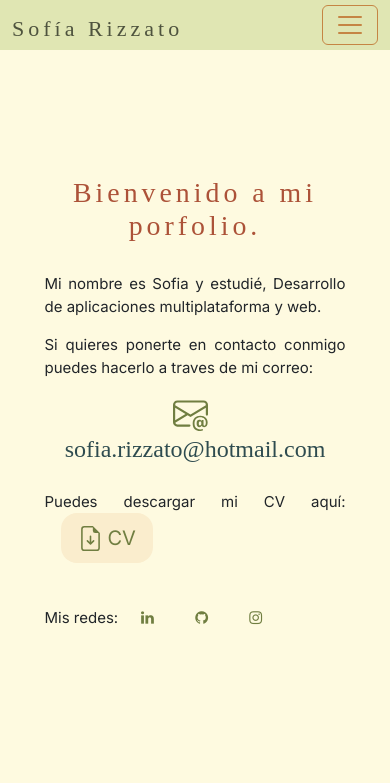
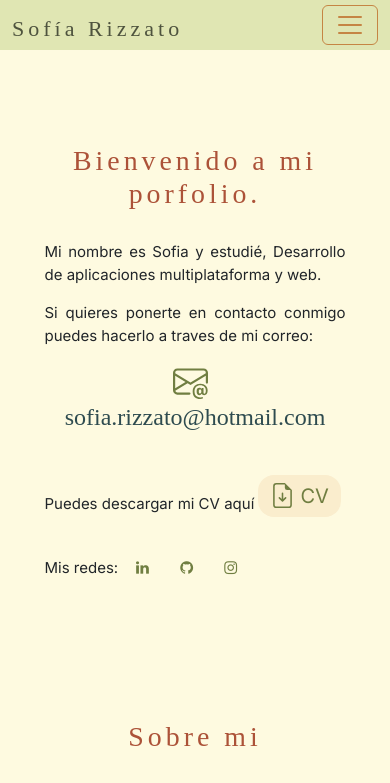
Before and after one commit to SofRiz/Porfolio, a plain HTML site: page index.html in a window 390 px wide. Shown: the top 783 px of the page. Drawn offline with Linux system fonts and the light colour scheme; a web font is replaced by a local one.

Commit message:
cambio margin top section

```diff
--- a/css/estilos.css
+++ b/css/estilos.css
@@ -160,7 +160,7 @@ border-radius: 16px;
 color: #707e41;
 display: inline-block;
 font-size: 20px;
-padding: 10px 17px;
+padding: 6px 12px;
 text-decoration: none;
 cursor: pointer;
 background: #FAEDCD;
@@ -177,7 +177,7 @@ touch-action: manipulation;
 /* Iconos redes sociales */
 section .redes a{
   display: inline-block;
-  padding: 5px 10px;
+  padding: 2px 5px;
   color: #707e41;
 }
 
@@ -301,6 +301,11 @@ section .redes a i{
 /* MEDIA QUERIES */
 /* Dispositivo con un ancho máximo de 960px */
 @media screen and (max-width: 960px) {
+  section{
+    padding-top: 4rem;
+    padding-bottom: 1rem;
+  }
+
   .sofia{
      margin-top: 5rem;
      font-size: 15px;
@@ -311,4 +316,7 @@ section .redes a i{
       font-size: 15px;
       margin-top: 2rem;
     }
+
+
+
 }
--- a/index.html
+++ b/index.html
@@ -160,17 +160,17 @@
                 <br/>
                 <br/>
 
-                <p>Puedes descargar mi CV aquí:
-                  <button class="btn-dl ms-3" aria-label="Descargar CV">
+                <p>Puedes descargar mi CV aquí
+                 <button class="btn-dl ms-md-3 mt-3" aria-label="Descargar CV">
                       <a href="Currículum Vitae CV.pdf" download="Currículum Vitae Sofia Rizzato.pdf">
                         <svg xmlns="http://www.w3.org/2000/svg" width="25" height="25" fill="currentColor" class="bi bi-file-earmark-arrow-down" viewBox="0 0 16 16" style="margin-right: 5px" aria-hidden="true">
                           <path d="M8.5 6.5a.5.5 0 0 0-1 0v3.793L6.354 9.146a.5.5 0 1 0-.708.708l2 2a.5.5 0 0 0 .708 0l2-2a.5.5 0 0 0-.708-.708L8.5 10.293z" />
                           <path d="M14 14V4.5L9.5 0H4a2 2 0 0 0-2 2v12a2 2 0 0 0 2 2h8a2 2 0 0 0 2-2M9.5 3A1.5 1.5 0 0 0 11 4.5h2V14a1 1 0 0 1-1 1H4a1 1 0 0 1-1-1V2a1 1 0 0 1 1-1h5.5z" />
                         </svg>
-
                         CV
                       </a>
                     </button>
+
                 </p>
                 <br/>
 
```
Lines whose indentation alone changed are shown as unchanged.
